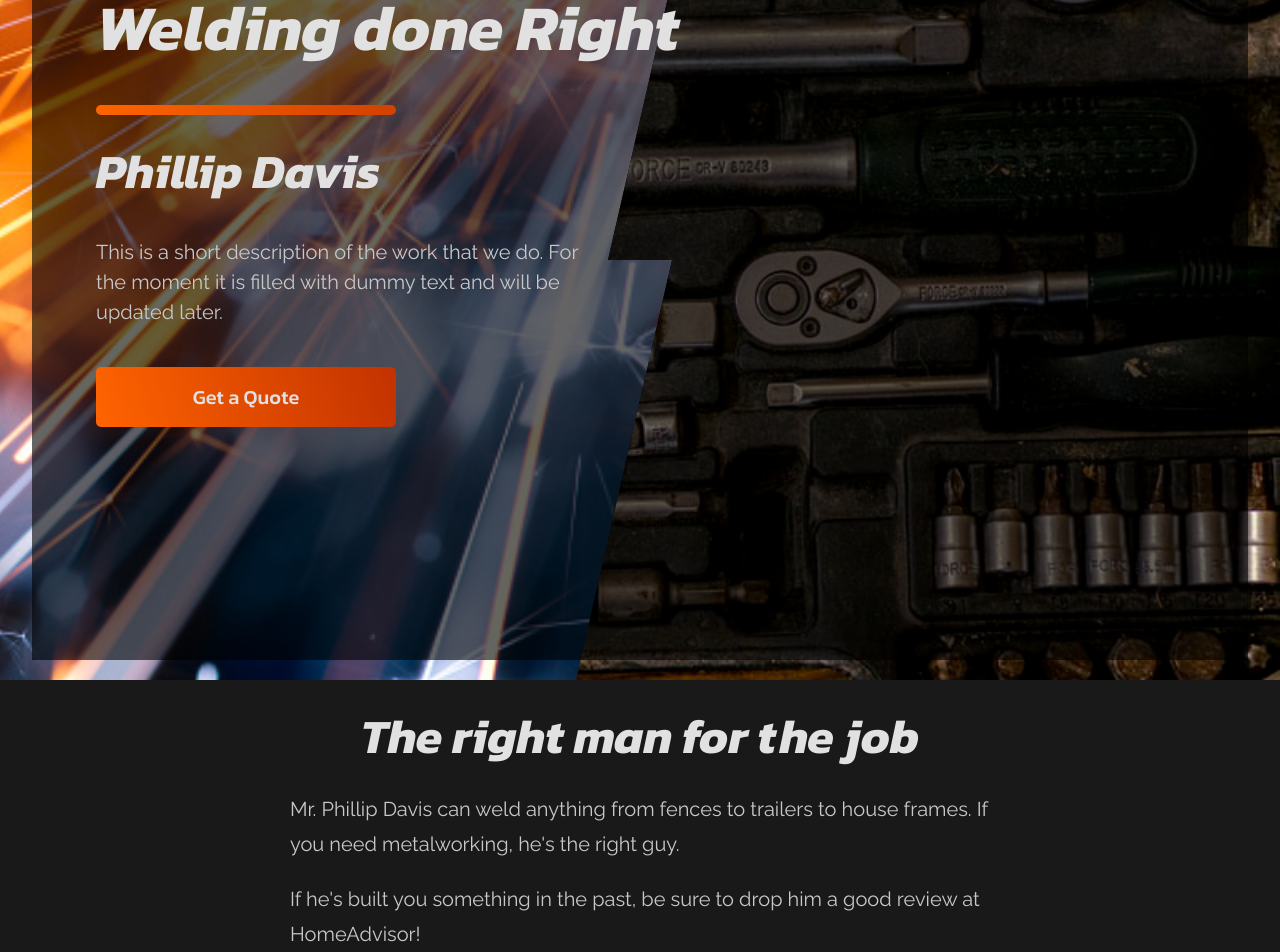
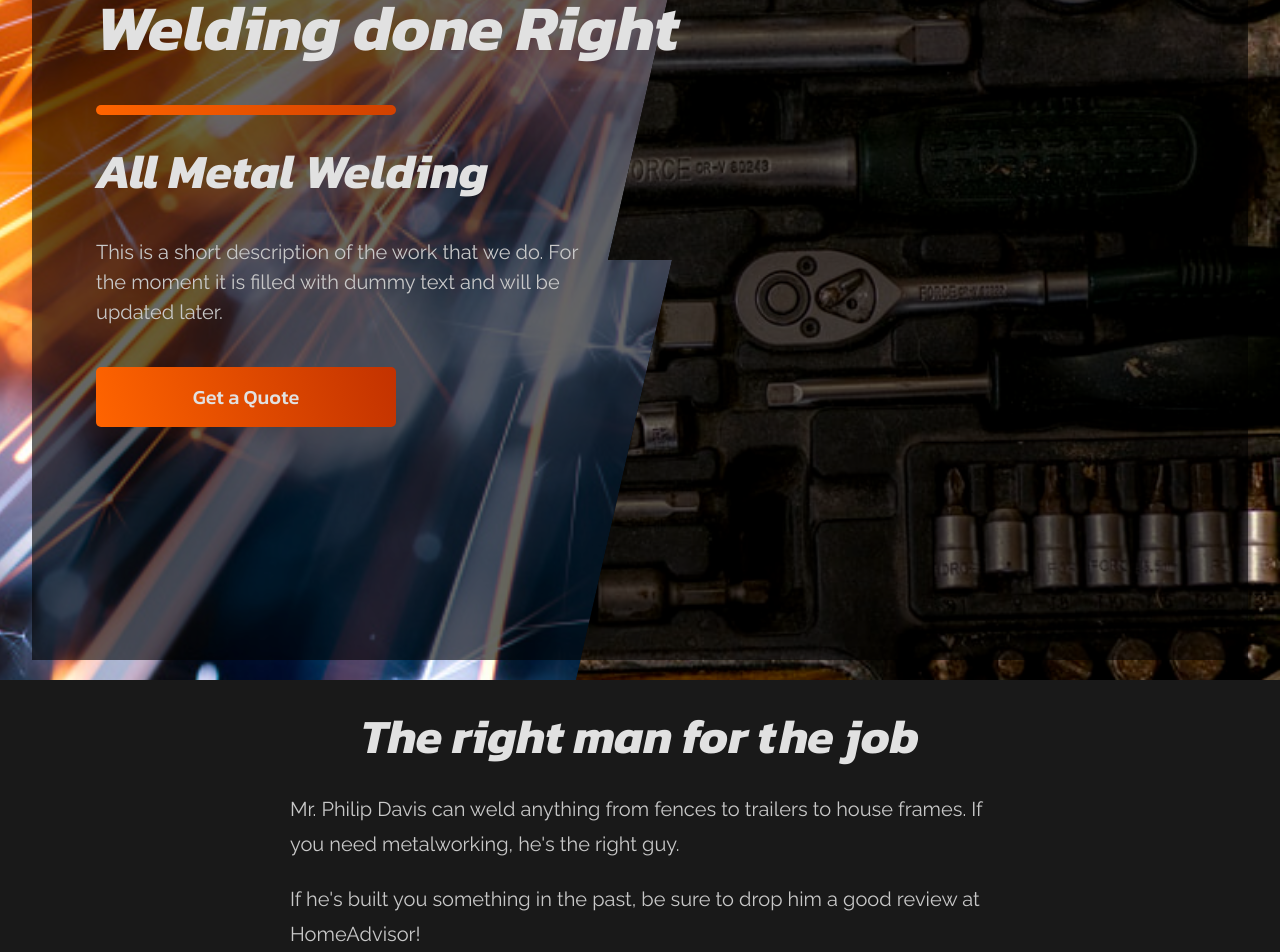
Before and after one commit to Conner1115/Metal, a Next.js app: page / in a window 1280 px wide. Shown: the part 160-1112 px from the top of the page. Built offline with nearby package versions, Linux system fonts and the light colour scheme.

Commit message:
fix spelling errors

```diff
--- a/pages/index.js
+++ b/pages/index.js
@@ -20,7 +20,7 @@ export default function Home() {
 
             <div>
               <div className={styles.bar}></div>
-              <h2 className={styles.hd2}>Phillip Davis</h2>
+              <h2 className={styles.hd2}>All Metal Welding</h2>
               <p className={styles.pard} style={{maxWidth: 500}}>This is a short description of the work that we do.  For the moment it is filled with dummy text and will be updated later.</p>
               <Link href="mailto:quote@allmetalwelding.com" passHref>
                 <button className="button">Get a Quote</button>
@@ -33,7 +33,7 @@ export default function Home() {
     <Nav />
     <div className="sec-cont">
       <h2>The right man for the job</h2>
-      <p className="par">Mr. Phillip Davis can weld anything from fences to trailers to house frames.  If you need metalworking, he{"'"}s the right guy.</p>
+      <p className="par">Mr. Philip Davis can weld anything from fences to trailers to house frames.  If you need metalworking, he{"'"}s the right guy.</p>
       <p className="par">If he{"'"}s built you something in the past, be sure to drop him a good review at HomeAdvisor!</p>
       <a href="https://homeadvisor.com" target="_blank" rel="noreferrer">
         <button className="button center">Write a Review</button>
```
